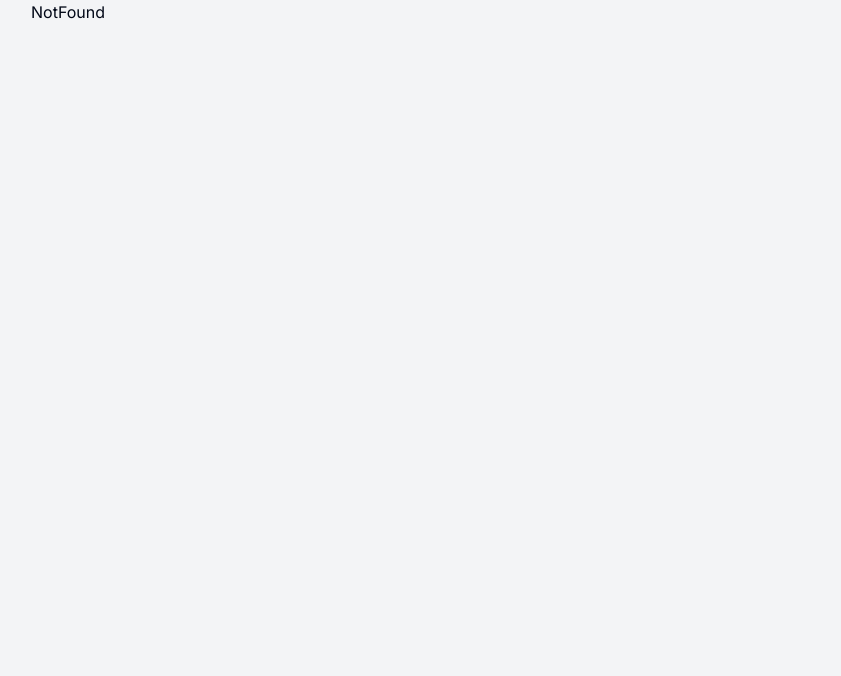
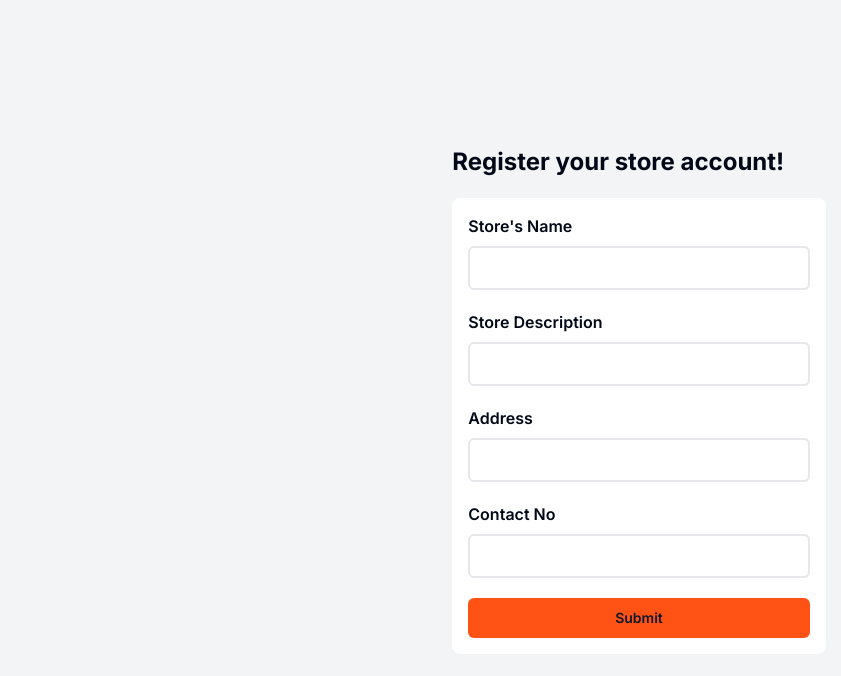
Before and after one commit to bipinkatuwal567/himartisan, a Next.js app: page /newSeller in a window 1280 px wide. Before the commit this address had no page. Shown: the top 676 px of the page, without its empty margins (1-842 px from the left). Built offline with nearby package versions, Linux system fonts and the light colour scheme; no server answers.

Commit message:
Added logic for buyer and seller registration

```diff
--- a/package.json
+++ b/package.json
@@ -15,6 +15,7 @@
     "@radix-ui/react-label": "^2.0.2",
     "@radix-ui/react-slot": "^1.0.2",
     "@studio-freight/lenis": "^1.0.42",
+    "axios": "^1.7.2",
     "class-variance-authority": "^0.7.0",
     "clsx": "^2.1.1",
     "firebase": "^10.12.2",
@@ -25,6 +26,7 @@
     "react": "^18",
     "react-dom": "^18",
     "react-hook-form": "^7.51.5",
+    "react-hot-toast": "^2.4.1",
     "react-icons": "^5.2.1",
     "tailwind-merge": "^2.3.0",
     "tailwindcss-animate": "^1.0.7",
--- a/src/app/api/register/buyer/route.js
+++ b/src/app/api/register/buyer/route.js
@@ -4,7 +4,7 @@ import { NextResponse } from "next/server";
 
 async function register(request){
       try {
-            const {name, email,  contactNo,role}=await request.json();
+            const {name, email,  contactNo}=await request.json();
 
             const buyer=await prisma.buyer.findFirst({where:{
                   email
@@ -12,7 +12,7 @@ async function register(request){
             if(buyer){
                   return NextResponse.json(
                         { success: false, message: "Buyer already Exists" },
-                        { status: 400 }
+                        { status: 200 }
                       );
             }
             const newBuyer =await prisma.buyer.create({
@@ -20,7 +20,7 @@ async function register(request){
                         name,
                         email,
                         contactNo,
-                        role
+                        role:"Buyer"
                   }
             })
             console.log(newBuyer)
--- a/src/app/api/register/seller/route.js
+++ b/src/app/api/register/seller/route.js
@@ -11,7 +11,7 @@ async function register(request){
             if(seller){
                   return NextResponse.json(
                         { success: false, message: "Seller already Exists" },
-                        { status: 400 }
+                        { status: 200 }
                       );
             }
             const newSeller =await prisma.seller.create({
@@ -33,7 +33,7 @@ async function register(request){
             }
             return NextResponse.json(
                   { success: false, message: "Seller Registered Failed " },
-                  { status: 400 }
+                  { status: 200 }
                 );
 
       } catch (error) {
--- a/src/app/layout.jsx
+++ b/src/app/layout.jsx
@@ -1,5 +1,6 @@
 import { Inter } from "next/font/google";
 import "./globals.css";
+import { Toaster } from "react-hot-toast";
 
 
 const inter = Inter({ subsets: ["latin"] });
@@ -15,6 +16,7 @@ export default function RootLayout({ children }) {
     <html lang="en">
       <body className={inter.className}>
         <main className="w-full px-6 antialiased min-h-screen bg-gray-100 sm:px-8 md:px-15">
+            <Toaster />
           {children}
         </main>
       </body>
--- a/src/app/seller/newSeller/page.tsx
+++ b/src/app/newSeller/page.tsx
@@ -1,5 +1,5 @@
 import React from "react";
-import SellerForm from "../../../components/SellerForm";
+import SellerForm from "../../components/SellerForm";
 
 const page = () => {
   return (
--- a/src/app/user/page.jsx
+++ b/src/app/user/page.jsx
@@ -14,7 +14,7 @@ const page = () => {
     if (isBuyer) {
       router.push("/newBuyer");
     } else {
-      router.push("/seller/newSeller");
+      router.push("/newSeller");
     }
   };
 
--- a/src/components/BuyerForm.jsx
+++ b/src/components/BuyerForm.jsx
@@ -1,12 +1,49 @@
-import React from "react";
+'use client'
+import React, { useState } from "react";
 import { Button } from "./ui/button";
+import {useKindeBrowserClient} from "@kinde-oss/kinde-auth-nextjs";
+import axios from 'axios'
+import toast from "react-hot-toast";
 
 const BuyerForm = () => {
+
+      const [number, setNumber]=useState("");
+const {user}=useKindeBrowserClient()
+
+const [loading, setIsLoading]=useState(false);
+
+
+const handleSubmit=async()=>{
+      if(number.length!==10)
+            return console.log("Number should be 10 digit")
+
+      setIsLoading(true)
+      const toastid=toast.loading("Registering User...");
+      const name=user.given_name +" "+ user.family_name
+      const email=user.email
+      console.log(name, email)
+      try {
+            const res=await axios.post('/api/register/buyer', {name, email, contactNo:number}).then((res)=>{
+                  console.log(res)
+                  if(res.data.success){
+                        toast.success("User Registered", {id:toastid})
+                  }
+                  else{
+                        toast.error(res.data.message, {id:toastid})
+                  }
+            })
+
+      } catch (error) {
+            toast.error("Something went Wrong!", {id:toastid})
+      } finally{
+            setIsLoading(false);
+      }
+
+}
   return (
     <div className="w-full mx-auto p-4  h-screen flex flex-col justify-center sm:w-2/3 md:w-3/6 lg:w-2/6">
       <h2 className=" font-bold text-2xl">Register your account!</h2>
       <form
-        action="#"
         className="bg-white p-4 rounded-lg mt-5 flex flex-col gap-y-5"
       >
         <div className="w-full flex flex-col gap-2">
@@ -14,12 +51,15 @@ const BuyerForm = () => {
             Contact Number
           </label>
           <input
+          value={number}
+          onChange={(e)=>setNumber(e.target.value)}
             type="text"
             className="border-2 border-gray-200 outline-none p-2 rounded-md focus:border-gray-300"
+            disabled={loading}
           />
         </div>
 
-        <Button>Submit</Button>
+        <Button  type="button" onClick={handleSubmit} >Submit</Button>
       </form>
     </div>
   );
--- a/src/components/Navbar.jsx
+++ b/src/components/Navbar.jsx
@@ -66,7 +66,7 @@ const Navbar = () => {
               </Button>
             </RegisterLink>
 
-            <LoginLink postLoginRedirectURL="http://localhost:3000/user">
+            <LoginLink postLoginRedirectURL="http://localhost:3000">
               <Button>Sign in</Button>
             </LoginLink>
           </div>
--- a/src/components/SellerForm.jsx
+++ b/src/components/SellerForm.jsx
@@ -1,19 +1,61 @@
-import React from "react";
+"use client"
+import React, { useState } from "react";
 import { Button } from "./ui/button";
+import {useKindeBrowserClient} from "@kinde-oss/kinde-auth-nextjs";
+import axios from 'axios'
+import toast from "react-hot-toast";
+const SellerForm = () => {
 
-const SellerForm = () => {
+      const [isLoading, setIsLoading]=useState(false)
+      const [store, setStore]=useState("")
+      const [storeDesc,setStoreDesc]=useState("")
+      const [address, setAddress]=useState("")
+      const {user}=useKindeBrowserClient()
+      const [number, setNumber]=useState("")
+
+      const handleSubmit=async()=>{
+            if(number.length!==10)
+                  return console.log("Number should be 10 digit")
+
+            setIsLoading(true)
+            const toastid=toast.loading("Registering Seller...");
+            const name=user.given_name +" "+ user.family_name
+            const email=user.email
+            console.log(name, email)
+            try {
+                  const res=await axios.post('/api/register/seller', {name, email, contactNo:number, storeName:store,storeDescription:storeDesc, storeAddress:address}).then((res)=>{
+                        console.log(res)
+                        if(res.data.success){
+                              toast.success("Seller Registered", {id:toastid})
+                        }
+                        else{
+                              toast.error(res.data.message, {id:toastid})
+                        }
+                  })
+
+            } catch (error) {
+                  toast.error("Something went Wrong!", {id:toastid})
+            } finally{
+                  setIsLoading(false);
+            }
+
+      }
+
+
   return (
     <div className="w-full mx-auto p-4  h-screen flex flex-col justify-center sm:w-2/3 md:w-3/6 lg:w-2/6">
       <h2 className=" font-bold text-2xl">Register your store account!</h2>
       <form
-        action="#"
         className="bg-white p-4 rounded-lg mt-5 flex flex-col gap-y-5"
       >
+
         <div className="w-full flex flex-col gap-2">
           <label className="font-semibold" htmlFor="">
             Store's Name
           </label>
           <input
+          value={store}
+          onChange={(e)=>setStore(e.target.value)}
             type="text"
             className="border-2 border-gray-200 outline-none p-2 rounded-md focus:border-gray-300"
           />
@@ -24,6 +66,8 @@ const SellerForm = () => {
             Store Description
           </label>
           <input
+          value={storeDesc}
+          onChange={(e)=>setStoreDesc(e.target.value)}
             type="text"
             className="border-2 border-gray-200 outline-none p-2 rounded-md focus:border-gray-300"
           />
@@ -34,12 +78,26 @@ const SellerForm = () => {
             Address
           </label>
           <input
+          value={address}
+          onChange={(e)=>setAddress(e.target.value)}
             type="text"
             className="border-2 border-gray-200 outline-none p-2 rounded-md focus:border-gray-300"
           />
         </div>
 
-        <Button>Submit</Button>
+        <div className="w-full flex flex-col gap-2">
+          <label className="font-semibold" htmlFor="">
+            Contact No
+          </label>
+          <input
+          value={number}
+          onChange={(e)=>setNumber(e.target.value)}
+            type="text"
+            className="border-2 border-gray-200 outline-none p-2 rounded-md focus:border-gray-300"
+          />
+        </div>
+
+        <Button type="button" onClick={handleSubmit}>Submit</Button>
       </form>
     </div>
   );
```
Also changed, not shown: 1 other file (tests, documents, lock files or other folders).
